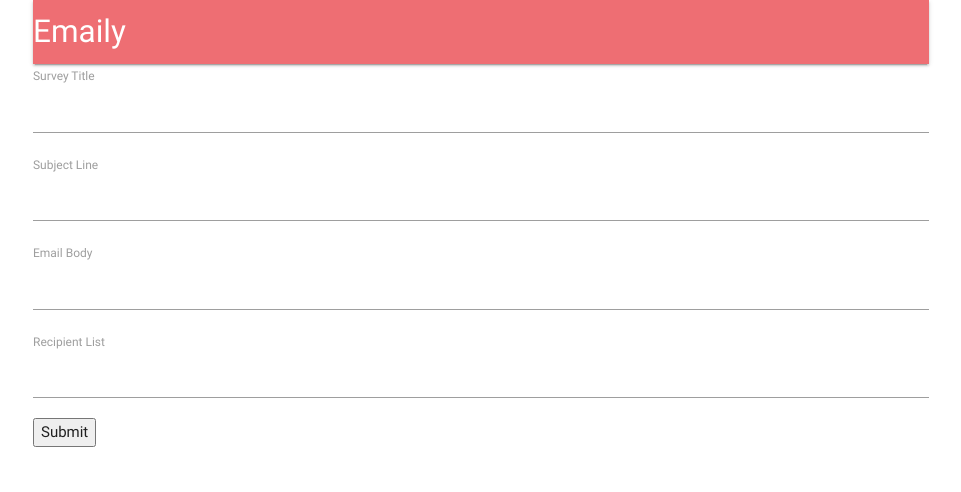
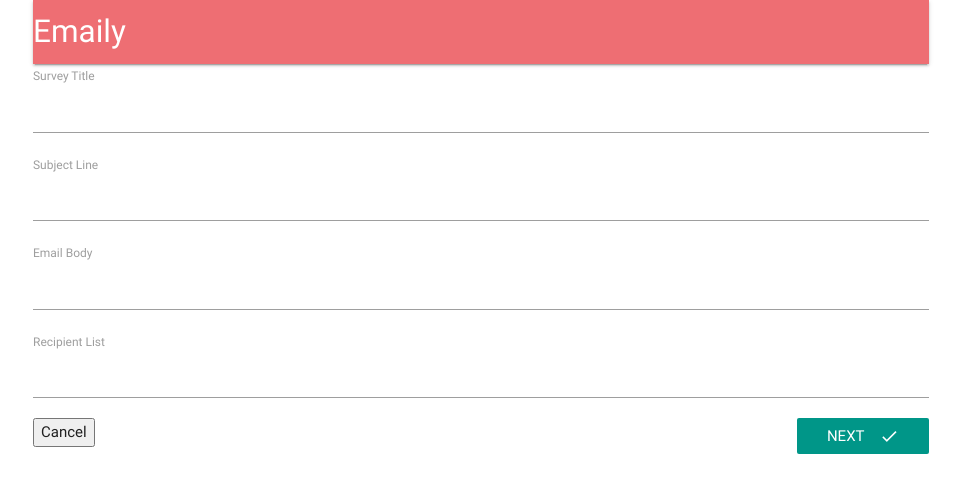
Before and after one commit to ruevaughn/emaily, a React (Create React App) app in the folder client/: page /surveys/new in a window 1280 px wide. Shown: the top 492 px of the page, without its empty margins (159-1120 px from the left). Built offline with nearby package versions, Linux system fonts and the light colour scheme; no server answers.

Commit message:
DRY it up and style

```diff
--- a/client/src/components/App.js
+++ b/client/src/components/App.js
@@ -16,16 +16,14 @@
 
   render() {
     return (
+      <BrowserRouter>
         <div className="container">
-        <BrowserRouter>
-          <div>
           <Header />
           <Route exact path="/" component={Landing} />
           <Route exact path="/surveys" component={Dashboard} />
           <Route path="/surveys/new" component={SurveyNew} />
         </div>
       </BrowserRouter>
-      </div>
     );
   }
 }
--- a/client/src/components/surveys/SurveyForm.js
+++ b/client/src/components/surveys/SurveyForm.js
@@ -1,17 +1,20 @@
 import React, { Component } from 'react';
 import { reduxForm, Field } from 'redux-form';
 import SurveyField from './SurveyField'
+import _ from 'lodash';
+
+const FIELDS = [
+  { label: "Survey Title", name: "title" },
+  { label: "Subject Line", name: "subject" },
+  { label: "Email Body", name: "body" },
+  { label: "Recipient List", name: "emails" }
+];
 
 class SurveyForm extends Component {
   renderFields() {
-    return(
-      <div>
-        <Field type="text" name="title" label="Survey Title" component={SurveyField} />
-        <Field type="text" name="subject" label="Subject Line" component={SurveyField} />
-        <Field type="text" name="body" label="Email Body" component={SurveyField} />
-        <Field type="text" name="emails" label="Recipient List" component={SurveyField} />
-      </div>
-    );
+    return _.map(FIELDS, ({ label, name}) => {
+      return <Field key={name} component={SurveyField} type="text" label={label} name={name} />
+    })
   }
 
   render() {
@@ -21,7 +24,11 @@
 
           {this.renderFields()}
 
-          <button type="submit">Submit</button>
+          <button type="submit" className="teal btn-flat right white-text">
+          Next
+          <i className="material-icons right">done</i>
+          </button>
+          <button type="submit">Cancel</button>
         </form>
       </div>
     );
```
Lines whose indentation alone changed are shown as unchanged.
